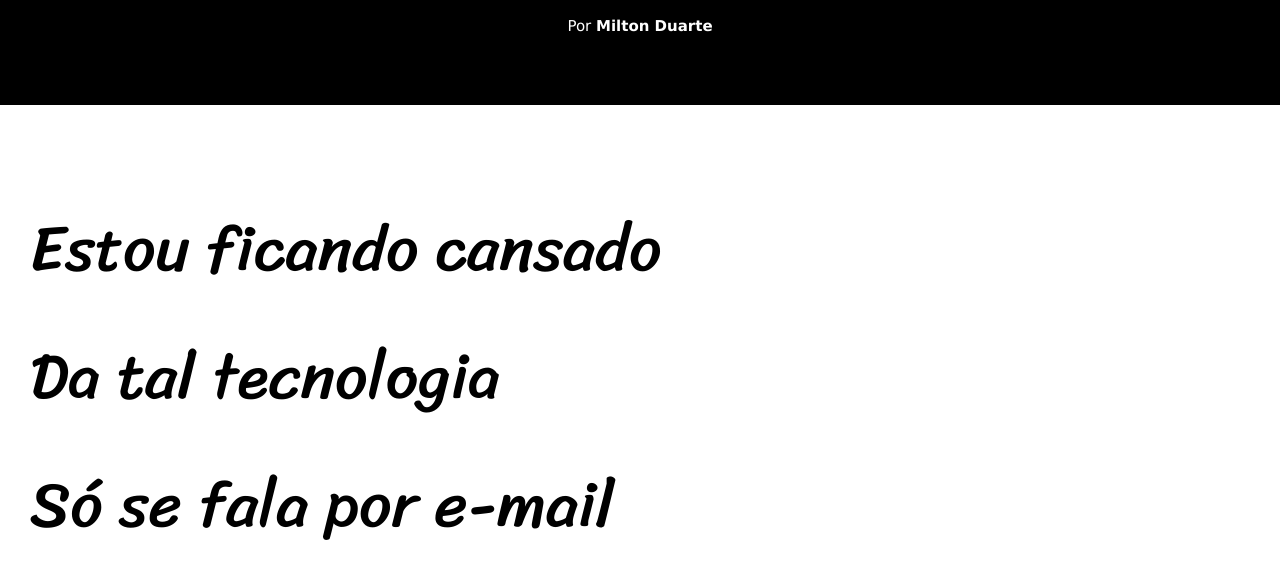
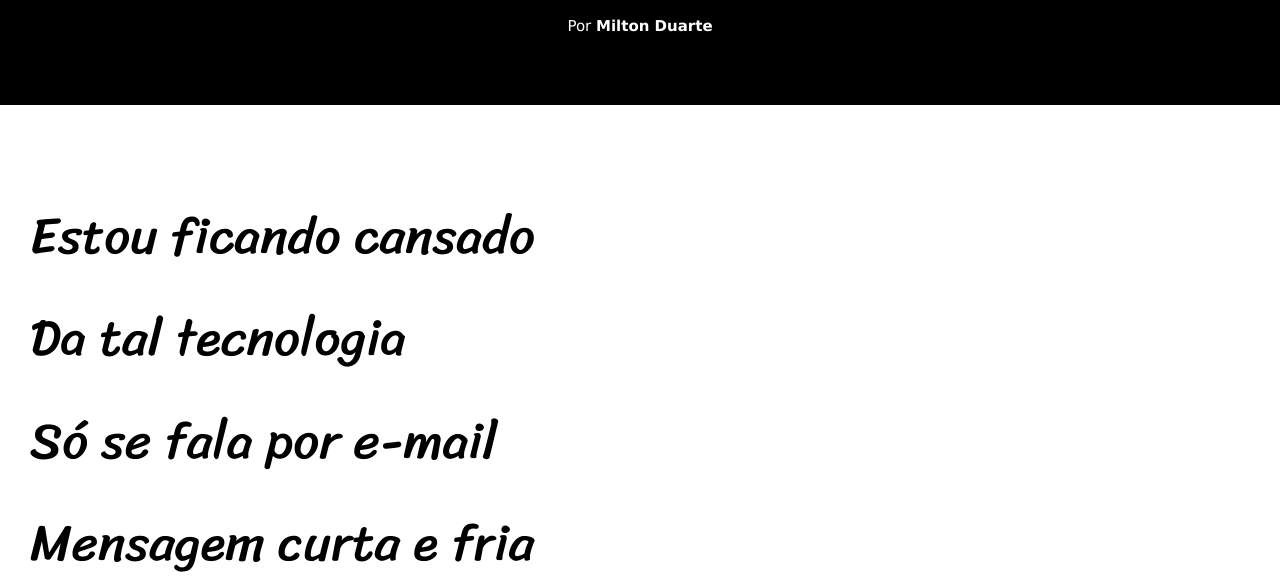
Before and after one commit to Svetlana0103/projeto-cordel, a plain HTML site: page index.html in a window 1280 px wide. Shown: the part 214-800 px from the top of the page. Drawn offline with Linux system fonts and the light colour scheme.

Commit message:
atualização site cordel

```diff
--- a/estilo/style.css
+++ b/estilo/style.css
@@ -60,7 +60,7 @@ a:visited {
 
 section {
     font-family: var(--fonte3);
-    font-size: 5vw;
+    font-size: 4vw;
     padding-top: 10vh;
     padding-bottom: 10vh;
     padding-left: 30px;
```
